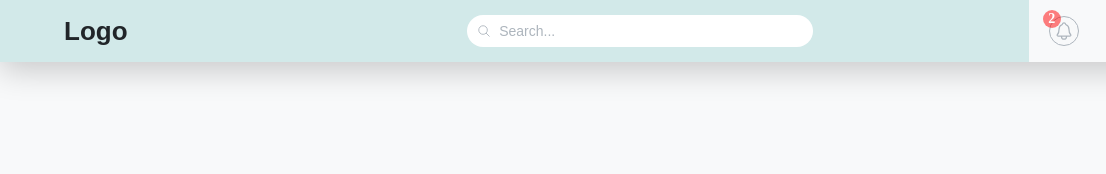
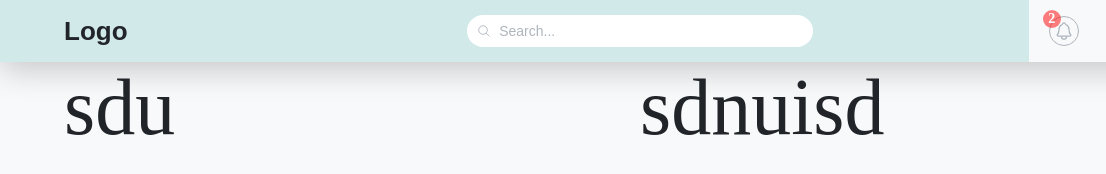
Before and after one commit to Fer07BE/proyecto-blog, a plain HTML site: page index.html in a window 1280 px wide. Shown: the full height of the page, 0-1106 px from the left. Drawn offline with nearby package versions, Linux system fonts and the light colour scheme.

Commit message:
solucion en error del menu de navegacion + integracion de grid en la seccion main

```diff
--- a/index.html
+++ b/index.html
@@ -54,6 +54,16 @@
       </div>
     </header>
 
+    <!-- Main section -->
+    <main>
+      <div class="container">
+        <div class="section__main">
+          <div class="section__img">sdu</div>
+
+          <aside class="section__aside">sdnuisd</aside>
+        </div>
+      </div>
+    </main>
     <!-- Icons Js -->
     <script
       type="module"
--- a/styles.css
+++ b/styles.css
@@ -52,10 +52,6 @@ p {
 
 /* Section Nav */
 .navegation {
-  position: fixed;
-  left: 0;
-  top: 0;
-  width: 100%;
   background: var(--bg__sec);
   box-shadow: 0 0.8rem 3.2rem rgba(0, 0, 0, 0.2);
 }
@@ -209,7 +205,7 @@ p {
   -ms-transition: var(--trans);
   -o-transition: var(--trans);
   animation: logicon infinite 0.5s alternate forwards;
-  -webkit-animation: logicon infinite .5s alternate forwards;
+  -webkit-animation: logicon infinite 0.5s alternate forwards;
 }
 
 @keyframes logicon {
@@ -303,3 +299,10 @@ p {
 .loging__user:hover .loging__name {
   color: var(--bg__sl);
 }
+
+/* Section body */
+.section__main {
+  display: grid;
+  grid-template-columns: repeat(auto-fit, minmax(25rem, 1fr));
+  font-size: 8rem;
+}
```
